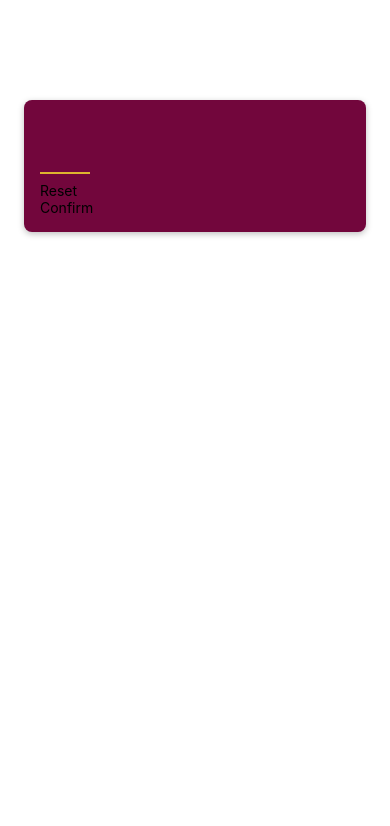
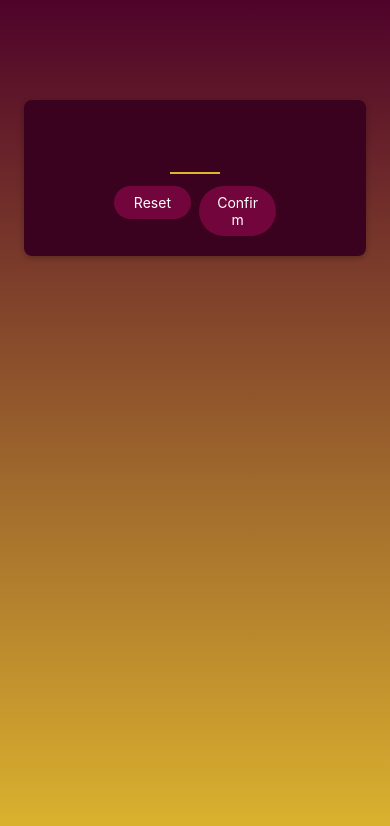
Before and after one commit to huseynabishov/Guess, a React Native app: screen / in a window 390 px wide. Shown: the top 826 px of the page. Built offline with nearby package versions, Linux system fonts and the light colour scheme.

Commit message:
Implemented Background & Buttons & NumberField & LinearGradient

```diff
--- a/App.js
+++ b/App.js
@@ -1,16 +1,19 @@
 import { StatusBar } from 'expo-status-bar';
 import { StyleSheet, Text, View } from 'react-native';
+import { LinearGradient } from 'expo-linear-gradient';
 
 import StartGameScreen from './screens/StartGameScreen';
 
 export default function App() {
   return (
+    <LinearGradient colors={['#4e0329', '#ddb52f']}style={styles.rootScreen}>
     <StartGameScreen />
+    </LinearGradient>
   );
 }
 
 const styles = StyleSheet.create({
-  container: {
-
+  rootScreen: {
+    flex: 1,
   },
 });
--- a/components/PrimaryButton.js
+++ b/components/PrimaryButton.js
@@ -1,11 +1,52 @@
-import { View, Text } from "react-native";
+import { View, Text, Pressable, StyleSheet } from "react-native";
 
 function PrimaryButton({children}) {
+
+    function pressHandler() {
+
+    }
+
 return (
-<View>
-    <Text>{children}</Text>
+    <View style= {styles.buttonOuterContainer}>
+<Pressable style={({pressed}) => pressed ? [styles.buttonInnerContainer, styles.pressed] : styles.buttonInnerContainer} onPress={pressHandler} android_ripple={{color: '#640233'}}>
+    <Text style={styles.buttonText}>{children}</Text>
+</Pressable>
 </View>
+
 );
 }
 
 export default PrimaryButton;
+
+const styles=StyleSheet.create ({
+buttonOuterContainer: {
+    borderRadius: 28,
+    margin: 4,
+    overflow: 'hidden',
+},
+
+buttonInnerContainer: {
+    backgroundColor: '#72063c',
+    paddingVertical: 8,
+    paddingHorizontal: 16,
+    elevation: 2,
+},
+
+container: {
+backgroundColor: '#72063c',
+borderRadius: 28,
+paddingVertical: 8,
+paddingHorizontal: 16,
+margin: 4,
+elevation: 2,
+},
+
+buttonText: {
+color: 'white',
+textAlign: 'center'
+},
+pressed: {
+    opacity: 0.75,
+
+},
+});
--- a/package.json
+++ b/package.json
@@ -12,7 +12,8 @@
     "expo": "~48.0.15",
     "expo-status-bar": "~1.4.4",
     "react": "18.2.0",
-    "react-native": "0.71.7"
+    "react-native": "0.71.7",
+    "expo-linear-gradient": "~12.1.2"
   },
   "devDependencies": {
     "@babel/core": "^7.20.0"
--- a/screens/StartGameScreen.js
+++ b/screens/StartGameScreen.js
@@ -6,8 +6,18 @@ function StartGameScreen() {
 return (
     <View style={styles.inputContainer}>
         <TextInput style={styles.numberInput} maxLength={2} keyboardType="number-pad"/>
-        <PrimaryButton>Reset</PrimaryButton>
-        <PrimaryButton>Confirm</PrimaryButton>
+
+        <View style={styles.buttonsContainer}>
+
+            <View style={styles.buttonContainer}>
+            <PrimaryButton>Reset</PrimaryButton>
+            </View>
+
+            <View style={styles.buttonContainer}>
+            <PrimaryButton>Confirm</PrimaryButton>
+            </View>
+
+        </View>
     </View>
 );
 }
@@ -16,10 +26,12 @@ export default StartGameScreen;
 
 const styles = StyleSheet.create ({
     inputContainer: {
+        justifyContent: 'center',
+        alignItems: 'center',
         marginTop: 100,
         marginHorizontal: 24,
         padding: 16,
-        backgroundColor: '#72063c',
+        backgroundColor: '#3b021f',
         borderRadius: 8,
         elevation: 4,
         shadowColor: 'black' ,
@@ -38,4 +50,10 @@ const styles = StyleSheet.create ({
         fontWeight: 'bold',
         textAlign: 'center',
     },
+    buttonsContainer: {
+        flexDirection: 'row',
+    },
+    buttonContainer: {
+        flex: 1,
+    },
 });
```
Also changed, not shown: 1 other file (tests, documents, lock files or other folders).
